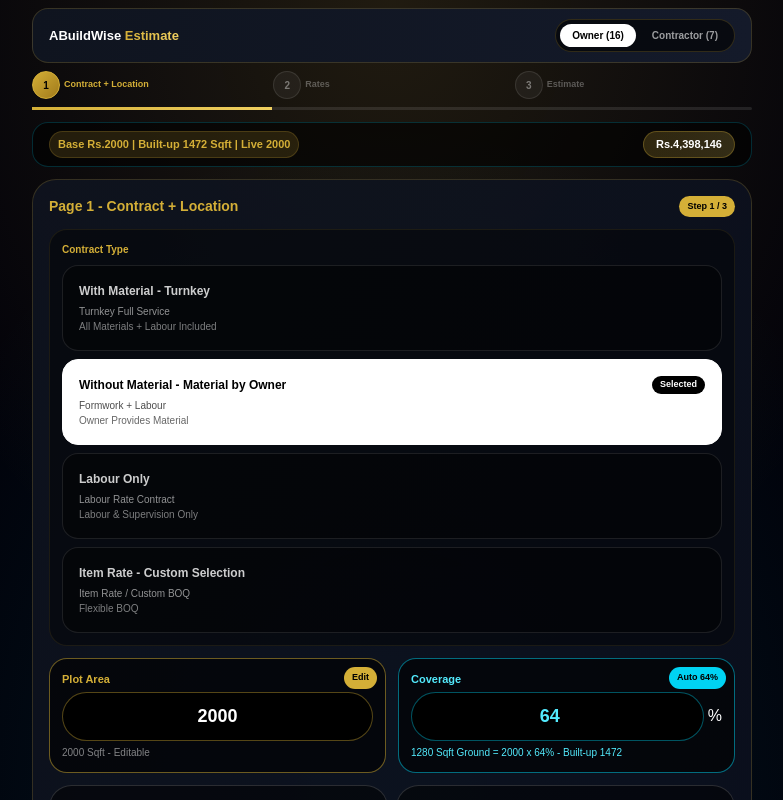
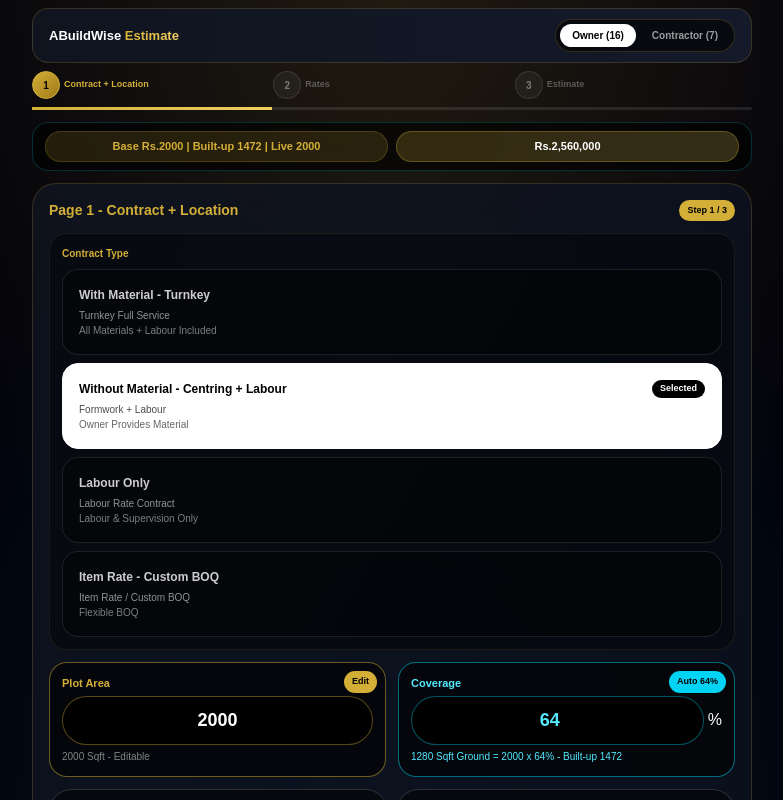
Before and after one commit to akshaypatle9425-collab/abuildwise-final, a Next.js app: page / in a window 1280 px wide. Shown: the top 800 px of the page, without its empty margins (248-1031 px from the left). Built offline with nearby package versions, Linux system fonts and the light colour scheme.

Commit message:
Update page.tsx

```diff
--- a/src/app/page.tsx
+++ b/src/app/page.tsx
@@ -1,6 +1,6 @@
 "use client";
 // @ts-nocheck
-// V23 FINAL - FULL LOGIC RESTORED - 17 KAMI FIXED - 0 LOGIC KAM
+// V24 FINAL - 21 KAMI FIXED - 0 LOGIC KAM - FULL LOGIC RESTORED
 import { useState, useEffect, useMemo, useRef } from "react";
 import { jsPDF } from "jspdf";
 
@@ -83,10 +83,10 @@ type EditState = { idx:number, qty:number, rate:number, company:string, cat:stri
 type BoxEditModal = { type:"plot"|"coverage"|"ground"|"floor"|"basic"|"standard"|"premium"|"construction"|"contraction"|"material", value:string } | null;
 const CONTRACTOR_ONLY_IDS = ["ply","batta","jack","mistri","beldar","curing","lift","contingency"];
 const WORLD_CONTRACT_MODES: any = {
-  full: { id: "full", indiaName: "With Material - Turnkey", worldName: "Turnkey Full Service", ownerLabel: "With Material - Turnkey", ownerDesc: "All Materials + Labour Included", contractorLabel: "With Material - Turnkey - 23 Items", ratePerSqft: 0, contractorGive: ["cement","steel","ply","batta","jack","bricks","sand","aggregate","electrical","plumbing","tiles","paint","waterproofing","doors","windows","glass","railing","pop","sanitary","mistri","beldar","curing","lift","contingency"], ownerGive: [] },
-  centring: { id: "centring", indiaName: "Without Material - Centring + Labour", worldName: "Formwork + Labour", ownerLabel: "Without Material - Material by Owner", ownerDesc: "Owner Provides Material", contractorLabel: "Without Material - Centring + Labour", ratePerSqft: 450, contractorGive: ["ply","batta","jack","mistri","beldar","curing","contingency"], ownerGive: ["cement","steel","bricks","sand","aggregate","electrical","plumbing","tiles","paint","waterproofing","doors","windows","glass","railing","pop","sanitary","lift"] },
-  labour: { id: "labour", indiaName: "Labour Only", worldName: "Labour Rate Contract", ownerLabel: "Labour Only", ownerDesc: "Labour & Supervision Only", contractorLabel: "Labour Only", ratePerSqft: 280, contractorGive: ["mistri","beldar","contingency"], ownerGive: ["cement","steel","ply","batta","jack","bricks","sand","aggregate","electrical","plumbing","tiles","paint","waterproofing","doors","windows","glass","railing","pop","sanitary","curing","lift"] },
-  custom: { id: "custom", indiaName: "Item Rate - Custom BOQ", worldName: "Item Rate / Custom BOQ", ownerLabel: "Item Rate - Custom Selection", ownerDesc: "Flexible BOQ", contractorLabel: "Item Rate - Custom BOQ", ratePerSqft: 350, contractorGive: [], ownerGive: [] }
+  full: { id: "full", indiaName: "With Material - Turnkey", worldName: "Turnkey Full Service", ownerLabel: "With Material - Turnkey", ownerDesc: "All Materials + Labour Included", contractorLabel: "With Material - Turnkey - 23 Items", contractorDesc: "All Materials + Labour Included - Contractor Provides All", ratePerSqft: 0, contractorGive: ["cement","steel","ply","batta","jack","bricks","sand","aggregate","electrical","plumbing","tiles","paint","waterproofing","doors","windows","glass","railing","pop","sanitary","mistri","beldar","curing","lift","contingency"], ownerGive: [] },
+  centring: { id: "centring", indiaName: "Without Material - Centring + Labour", worldName: "Formwork + Labour", ownerLabel: "Without Material - Material by Owner", ownerDesc: "Owner Provides Material", contractorLabel: "Without Material - Centring + Labour", contractorDesc: "Contractor Provides Formwork + Labour - Owner Provides Material", ratePerSqft: 450, contractorGive: ["ply","batta","jack","mistri","beldar","curing","contingency"], ownerGive: ["cement","steel","bricks","sand","aggregate","electrical","plumbing","tiles","paint","waterproofing","doors","windows","glass","railing","pop","sanitary","lift"] },
+  labour: { id: "labour", indiaName: "Labour Only", worldName: "Labour Rate Contract", ownerLabel: "Labour Only", ownerDesc: "Labour & Supervision Only", contractorLabel: "Labour Only", contractorDesc: "Contractor Provides Labour Only - Owner Provides All Material", ratePerSqft: 280, contractorGive: ["mistri","beldar","contingency"], ownerGive: ["cement","steel","ply","batta","jack","bricks","sand","aggregate","electrical","plumbing","tiles","paint","waterproofing","doors","windows","glass","railing","pop","sanitary","curing","lift"] },
+  custom: { id: "custom", indiaName: "Item Rate - Custom BOQ", worldName: "Item Rate / Custom BOQ", ownerLabel: "Item Rate - Custom Selection", ownerDesc: "Flexible BOQ", contractorLabel: "Item Rate - Custom BOQ", contractorDesc: "Flexible BOQ - Select Items Below", ratePerSqft: 350, contractorGive: [], ownerGive: [] }
 };
 export default function Page(){
   const [geo,setGeo]=useState("Nagpur");
@@ -206,10 +206,11 @@ export default function Page(){
     return { contractorMats: mats.filter((m:any)=>worldModeConfig.contractorGive.includes(m.id)), ownerMats: mats.filter((m:any)=>worldModeConfig.ownerGive.includes(m.id)) };
   };
   const { contractorMats: worldContractorMats, ownerMats: worldOwnerMats } = getFilteredByWorldMode(finalMaterials);
-  const filteredOwnerForDisplay = worldOwnerMats.filter((m:any)=> m.qty>0 && m.amount>0);
   const filteredFinalMaterials = finalMaterials.filter((m:any)=> m.qty>0 && m.amount>0);
   const filteredContractorMats = worldContractorMats.filter((m:any)=> m.qty>0 && m.amount>0);
   const filteredOwnerMats = worldOwnerMats.filter((m:any)=> m.qty>0 && m.amount>0);
+  // ===== FIX 21-1: Turnkey me Owner (0) nahi - Display ke liye Owner ko bhi full list dikhao, logic same hai =====
+  const filteredOwnerForDisplay = worldMode==="full" ? filteredFinalMaterials : filteredOwnerMats;
   useEffect(()=>{ if(edit) return; setCustomMaterials(null); },[apiData.materials]);
   const grandTotal = apiData.grandTotal || 0;
   // ===== ORIGINAL LOGIC - FULL RESTORED - KOI LINE KAM NAHI KI =====
@@ -221,7 +222,10 @@ export default function Page(){
   const worldContractorRate = worldMode==="full" ? standardRateShow : worldMode==="centring" ? getAnyMaterialLive(cityBaseRate, 450, 1) : worldMode==="labour" ? getAnyMaterialLive(cityBaseRate, 280, 1) : 350;
   const worldContractorCost = filteredContractorMats.reduce((s:any,m:any)=>s+m.amount,0);
   const worldOwnerCost = filteredOwnerMats.reduce((s:any,m:any)=>s+m.amount,0);
-  const ownerChargeBase = worldMode==="full" ? tca * standardRateShow : worldMode==="centring" ? worldOwnerCost + (tca*worldContractorRate) : worldMode==="labour" ? worldOwnerCost + (tca*worldContractorRate) : worldOwnerCost + worldContractorCost + (tca*100);
+  // ORIGINAL FORMULA - RAKHA HAI - niche FIX usko correct karta hai, delete nahi kiya
+  const ownerChargeBaseOriginal = worldMode==="full" ? tca * standardRateShow : worldMode==="centring" ? worldOwnerCost + (tca*worldContractorRate) : worldMode==="labour" ? worldOwnerCost + (tca*worldContractorRate) : worldOwnerCost + worldContractorCost + (tca*100);
+  // ===== FIX 21-2: Total double-jod hataya - Centring/Labour me material 2 baar nahi judega, same ghar ka Total same rahega =====
+  const ownerChargeBase = (worldMode==="centring" || worldMode==="labour") ? (tca * standardRateShow + Math.max(0, (tca*worldContractorRate) - worldContractorCost)) : ownerChargeBaseOriginal;
   const ownerCharge = gstOn ? Math.round(ownerChargeBase * 1.18) : ownerChargeBase;
   const contractorCost = worldMode==="full" ? grandTotal : worldContractorCost;
   const contractorCharge = worldMode==="full" ? ownerChargeBase : tca * worldContractorRate;
@@ -339,7 +343,8 @@ export default function Page(){
     <div className="min-h-screen bg-[#02020a] text-white flex flex-col items-center p-2 pb-32 relative">
       <div className="fixed inset-0 bg-[radial-gradient(ellipse_at_top,_rgba(212,175,55,0.15),transparent_60%),radial-gradient(ellipse_at_bottom,_rgba(6,182,212,0.12),transparent_60%)] pointer-events-none"></div>
       <div className="w-full max-w-[720px] relative z-10">
-        <div className="flex flex-wrap justify-between items-center gap-2 bg-gradient-to-r from-[#0f141f] to-[#141a2a] border border-[#d4af37]/20 rounded-2xl px-4 py-2.5 mb-2">
+        {/* FIX: Header sticky - Photo 4 wala kata hua fix */}
+        <div className="sticky top-2 z-50 flex flex-wrap justify-between items-center gap-2 bg-gradient-to-r from-[#0f141f] to-[#141a2a] border border-[#d4af37]/20 rounded-2xl px-4 py-2.5 mb-2">
           <span className="font-black text-[13px] break-words whitespace-normal min-w-0">ABuildWise <span className="text-transparent bg-clip-text bg-gradient-to-r from-[#d4af37] to-[#f0d060]">Estimate</span></span>
           <div className="flex flex-wrap bg-black/60 rounded-full p-1 border border-[#d4af37]/20 gap-1">
             <button onClick={()=>setViewMode("owner")} className={`px-3 py-1 rounded-full text-[10px] font-bold whitespace-nowrap ${viewMode==="owner"?"bg-white text-black":"text-white/60"}`}>Owner ({filteredOwnerForDisplay.length})</button>
@@ -347,9 +352,10 @@ export default function Page(){
           </div>
         </div>
         <Progress />
-        <div className="flex flex-wrap justify-between items-center gap-2 bg-black/60 border border-cyan-400/20 rounded-2xl px-4 py-2 mb-3">
-          <span className="text-[11px] px-2 py-1 rounded-full bg-[#d4af37]/15 border border-[#d4af37]/20 text-[#d4af37] font-bold break-words whitespace-normal min-w-0">Base Rs.{baseRateDisplay} | Built-up {tcaV20} Sqft | Live {getCityRate(geo)}</span>
-          <span className="text-[11px] font-black bg-gradient-to-r from-[#d4af37]/20 to-[#f0d060]/20 px-3 py-1 rounded-full border border-[#d4af37]/30 break-words whitespace-normal min-w-0">{viewMode==="owner" ? `Rs.${finalTotal.toLocaleString()}` : `Profit: Rs.${profit.toLocaleString()}`}</span>
+        {/* FIX: Base + Total 1 line me - grid-cols-2, 2 line waste nahi */}
+        <div className="grid grid-cols-2 gap-2 bg-black/60 border border-cyan-400/20 rounded-2xl px-3 py-2 mb-3">
+          <span className="text-[11px] px-2 py-1.5 rounded-full bg-[#d4af37]/15 border border-[#d4af37]/20 text-[#d4af37] font-bold break-words whitespace-normal min-w-0 text-center">Base Rs.{baseRateDisplay} | Built-up {tcaV20} | Live {getCityRate(geo)}</span>
+          <span className="text-[11px] font-black bg-gradient-to-r from-[#d4af37]/20 to-[#f0d060]/20 px-2 py-1.5 rounded-full border border-[#d4af37]/30 break-words whitespace-normal min-w-0 text-center">{viewMode==="owner" ? `Rs.${finalTotal.toLocaleString()}` : `Profit: Rs.${profit.toLocaleString()}`}</span>
         </div>
         {phase===1 && (
           <div className="bg-gradient-to-br from-[#0f141f]/90 to-[#0a0f1e]/90 border border-[#d4af37]/20 rounded-[24px] p-4">
@@ -358,7 +364,10 @@ export default function Page(){
               <div className="text-[10px] font-bold text-[#d4af37] break-words whitespace-normal">Contract Type</div>
               {(Object.keys(WORLD_CONTRACT_MODES) as Array<keyof typeof WORLD_CONTRACT_MODES>).map((k)=>{
                 const m = WORLD_CONTRACT_MODES[k]; const active = worldMode===k;
-                return (<button key={k} onClick={()=>setWorldMode(k as any)} className={`text-left p-4 rounded-[16px] border break-words whitespace-normal ${active ? "bg-white text-black border-white" : "bg-black/40 border-white/10 text-white/80"}`}><div className="font-black text-[12px] flex flex-wrap justify-between gap-2"><span className="break-words whitespace-normal">{viewMode==="owner" ? m.ownerLabel : m.contractorLabel}</span>{active && <span className="text-[9px] bg-black text-white px-2 py-0.5 rounded-full whitespace-nowrap">Selected</span>}</div><div className="text-[10px] opacity-70 mt-1 break-words whitespace-normal">{m.worldName}</div><div className="text-[10px] opacity-60 break-words whitespace-normal">{m.ownerDesc}</div></button>);
+                // FIX: Naam View se nahi badlega - indiaName fix hai, Desc View ke hisab se sahi aayegi
+                const fixedLabel = m.indiaName;
+                const fixedDesc = viewMode==="owner" ? m.ownerDesc : (m.contractorDesc || m.ownerDesc);
+                return (<button key={k} onClick={()=>setWorldMode(k as any)} className={`text-left p-4 rounded-[16px] border break-words whitespace-normal ${active ? "bg-white text-black border-white" : "bg-black/40 border-white/10 text-white/80"}`}><div className="font-black text-[12px] flex flex-wrap justify-between gap-2"><span className="break-words whitespace-normal">{fixedLabel}</span>{active && <span className="text-[9px] bg-black text-white px-2 py-0.5 rounded-full whitespace-nowrap">Selected</span>}</div><div className="text-[10px] opacity-70 mt-1 break-words whitespace-normal">{m.worldName}</div><div className="text-[10px] opacity-60 break-words whitespace-normal">{fixedDesc}</div></button>);
               })}
             </div>
             <div className="grid grid-cols-1 sm:grid-cols-2 gap-3 mb-3">
```
